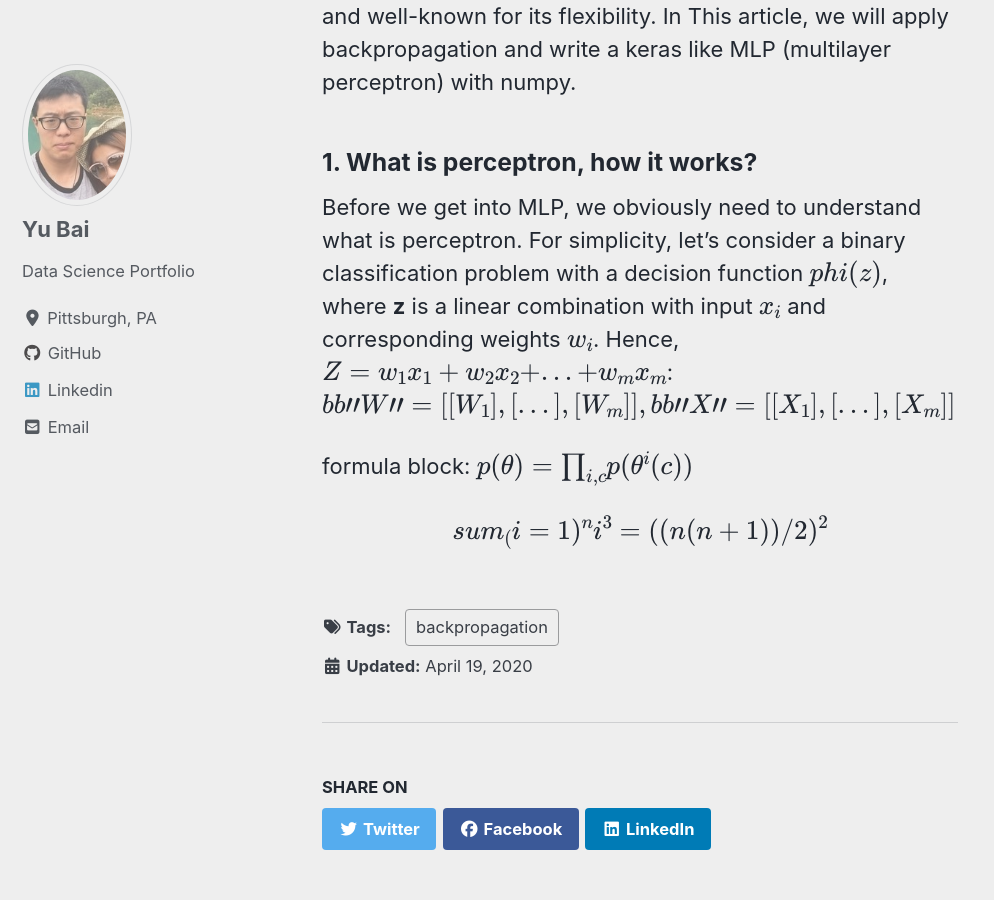
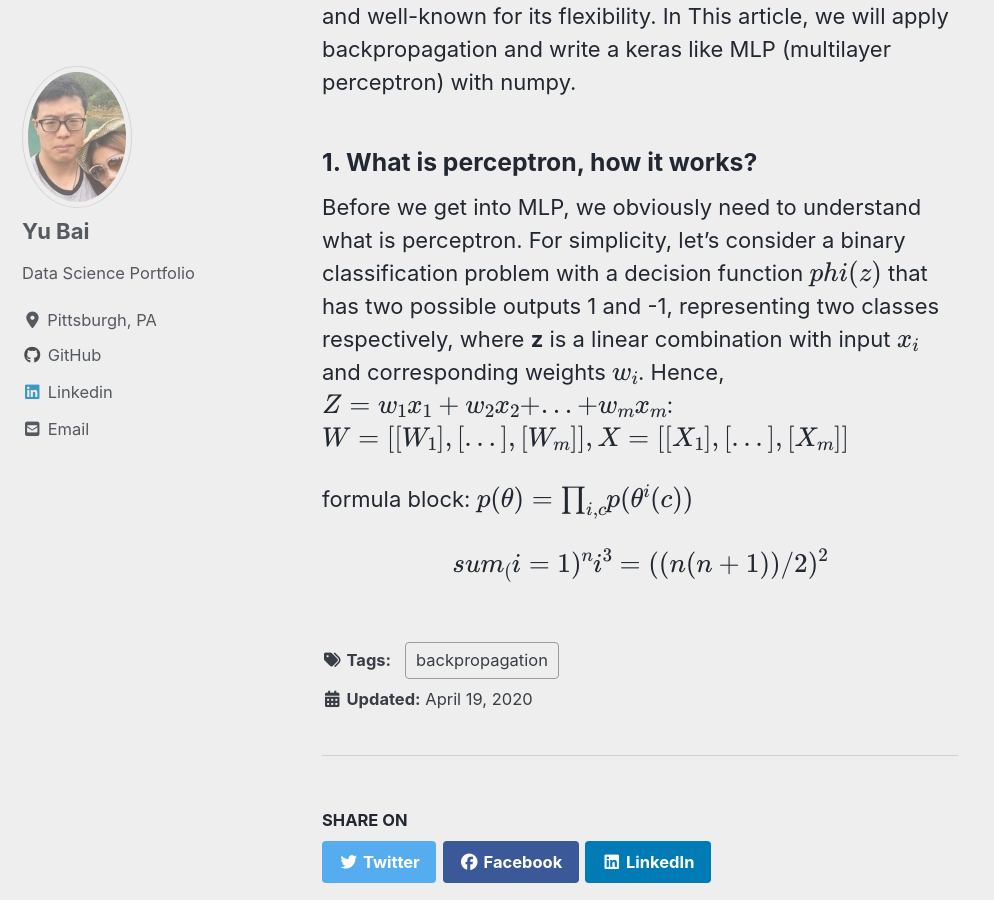
Before and after one commit to watermantle/data_science, a Jekyll site: the page built from _posts/2020-04-19-backpropagation.md, in a window 1280 px wide and 900 px high, scrolled down 1283 px. Shown: the whole window, without its empty margins (0-994 px from the left). Built offline with Jekyll 4.4.1, drawn with Linux system fonts in a browser that asks for light colours; cached includes are drawn as plain includes; nearby versions of some CDN libraries; formulas are drawn with MathJax 3.

Commit message:
Update 2020-04-19-backpropagation.md

```diff
--- a/_posts/2020-04-19-backpropagation.md
+++ b/_posts/2020-04-19-backpropagation.md
@@ -15,10 +15,11 @@ article, we will apply backpropagation and write a keras like MLP (multilayer pe
 ### 1. What is perceptron, how it works?
 
 Before we get into MLP, we obviously need to understand what is perceptron.
-For simplicity, let's consider a binary classification problem with a decision function **$$ phi(z) $$**, where
+For simplicity, let's consider a binary classification problem with a decision function **$$ phi(z) $$** that
+has two possible outputs 1 and -1, representing two classes respectively, where
 **z** is a linear combination with input **$$ x_i $$** and corresponding weights **$$ w_i $$**. Hence,
 **$$ Z = w_1x_1 + w_2x_2 + ... + w_mx_m $$**:
-**$$ bb"W" = [[W_1], [...], [W_m]], bb"X" = [[X_1], [...], [X_m]] $$**
+**$$ W = [[W_1], [...], [W_m]], X = [[X_1], [...], [X_m]] $$**
 
 formula block:
 $$ p(\theta) = \mathbf{\prod}_{i,c}p(\mathbf{\theta}^i(c)) $$
```
